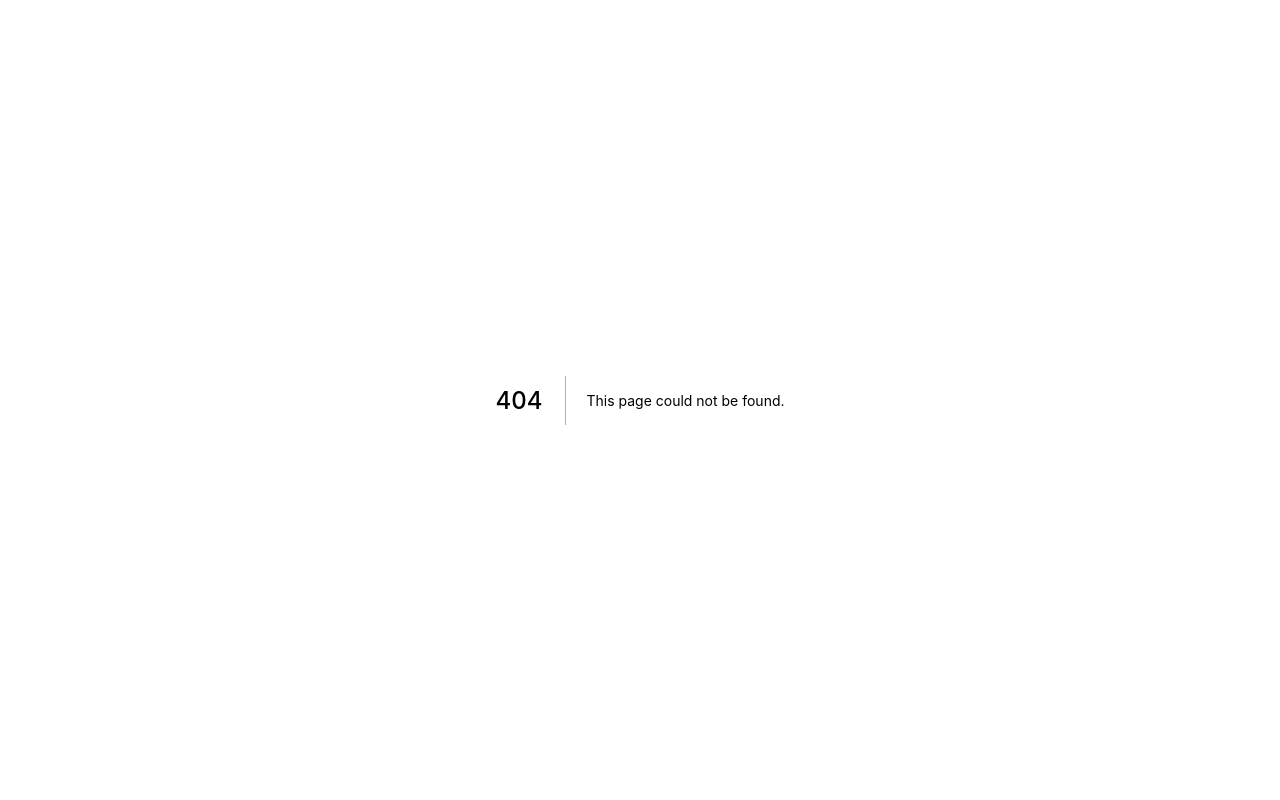
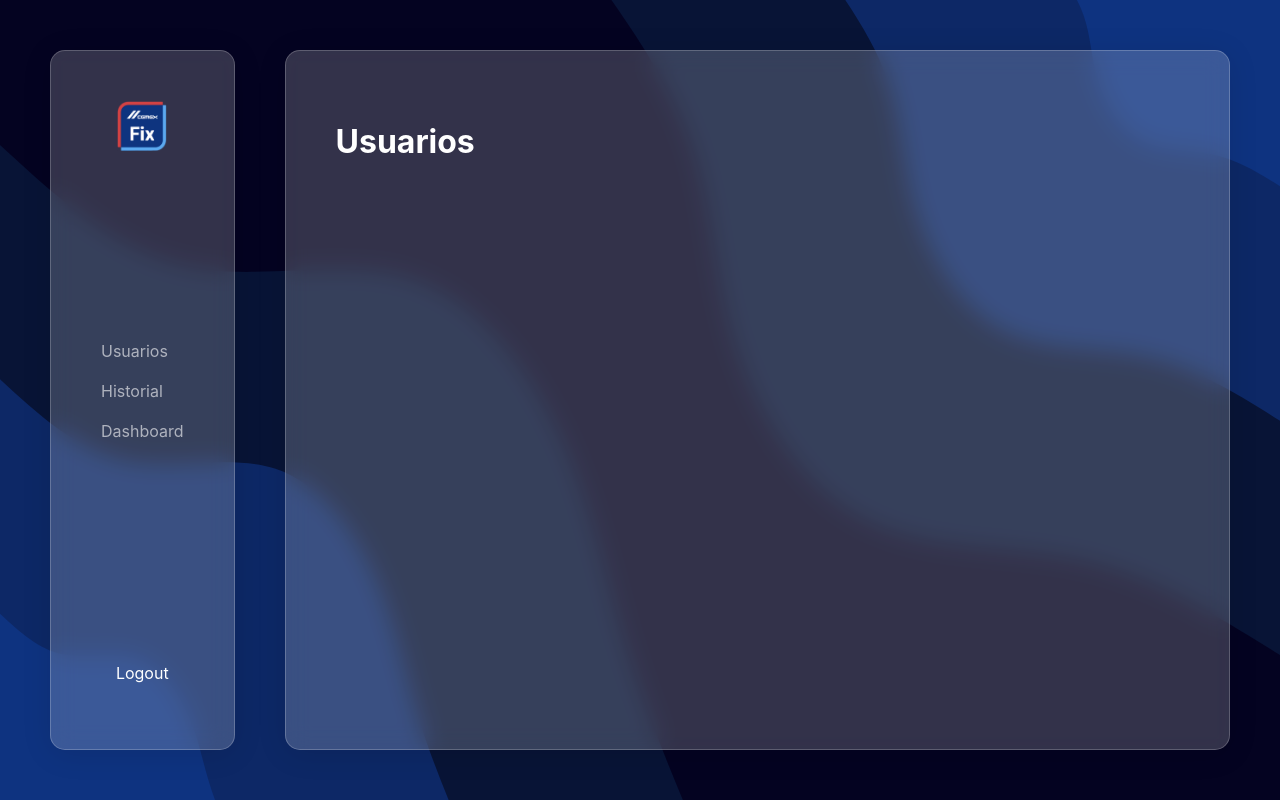
Before and after one commit to Abrahamcepedao/CemexWeb, a Next.js app in the folder front/: page /admin/usuarios in a window 1280 px wide. Before the commit this address had no page. Built offline with nearby package versions, Linux system fonts and the light colour scheme.

Commit message:
Added setup for admin pages

```diff
--- /dev/null
+++ b/front/components/admin/SideBar.tsx
@@ -0,0 +1,95 @@
+/*
+  Component that renders to login page
+*/
+
+import type { NextPage } from 'next'
+
+/* React */
+import React, { useEffect, useState } from 'react'
+
+/* Redux */
+import { setCurrentUser } from "../../redux/actions"
+import { selectUser } from "../../redux/states/users/reducer"
+import { useAppSelector, useAppDispatch } from '../../redux/hooks'
+
+/* Components */
+import Head from 'next/head'
+import Image from 'next/image'
+import Logo from '../../public/logo.png'
+
+/* CSS */
+import styles from '../../styles/components/admin/SideBar.module.css'
+
+const SideBar: NextPage = (props) => {
+  /* useState */
+  const [username, setUsername] = useState('');
+  const [password, setPassword] = useState('');
+  const [isLoggedIn, setIsLoggedIn] = useState(false);
+
+  /* Redux */
+  const dispatch = useAppDispatch(); //function that allows to trigger actions that update the redux state
+  const user = useAppSelector(selectUser) //function that allows to get the current user from the redux state
+
+  useEffect(() => {
+    console.log('user: ', user)
+    if (isLoggedIn) {
+      console.log('logged in');
+    } else {
+      console.log('not logged in');
+    }
+  }, [isLoggedIn]);
+
+  /* Functions */
+
+
+  return (
+    <div className={styles.container}>
+      <Head>
+        <title>Cemex Fix - Dashboard</title>
+        <meta name="description" content="Cemex Fix web application - developed by DFuture" />
+        <link rel="icon" href="/favicon.ico" />
+      </Head>
+
+      <main className={styles.main}>
+        {/* logo */}
+        <div className={styles.logo__container}>
+        <Image src={Logo} width={50} height={50}/>
+        </div>
+
+        {/* links */}
+        <div className={styles.links__container}>
+        {/* usuarios */}
+        <div className={styles.menu__item}>
+            <a href='/admin/usuarios' className={styles.item__link}>
+                {/* icono */}
+                Usuarios
+            </a>
+        </div>
+
+        {/* historial */}
+        <div className={styles.menu__item}>
+            <a href='/admin/historial' className={styles.item__link}>
+                {/* icono */}
+                Historial
+            </a>
+        </div>
+
+        {/* Dashboard */}
+        <div className={styles.menu__item}>
+            <a href='/admin/dashboard' className={styles.item__link}>
+                {/* icono */}
+                Dashboard
+            </a>
+        </div>
+        </div>
+
+        {/* other actions (logout) */}
+        <div className={styles.logout__container}>
+        <p>Logout</p>
+        </div>
+      </main>
+    </div>
+  )
+}
+
+export default SideBar
--- /dev/null
+++ b/front/pages/admin/usuarios.tsx
@@ -0,0 +1,65 @@
+/*
+  Component that renders to login page
+*/
+
+import type { NextPage } from 'next'
+
+/* React */
+import React, { useEffect, useState } from 'react'
+
+/* Redux */
+import { setCurrentUser } from "../../redux/actions"
+import { selectUser } from "../../redux/states/users/reducer"
+import { useAppSelector, useAppDispatch } from '../../redux/hooks'
+
+/* Components */
+import Head from 'next/head'
+import Image from 'next/image'
+import Logo from '../public/logo.png'
+import SideBar from '../../components/admin/SideBar'
+
+/* CSS */
+import styles from '../../styles/admin/Dashboard.module.css'
+
+const Usuarios: NextPage = (props) => {
+  /* useState */
+  const [username, setUsername] = useState('');
+  const [password, setPassword] = useState('');
+  const [isLoggedIn, setIsLoggedIn] = useState(false);
+
+  /* Redux */
+  const dispatch = useAppDispatch(); //function that allows to trigger actions that update the redux state
+  const user = useAppSelector(selectUser) //function that allows to get the current user from the redux state
+
+  useEffect(() => {
+    console.log('user: ', user)
+    if (isLoggedIn) {
+      console.log('logged in');
+    } else {
+      console.log('not logged in');
+    }
+  }, [isLoggedIn]);
+
+  /* Functions */
+
+
+  return (
+    <div className={styles.container}>
+      <Head>
+        <title>Cemex Fix - Usuarios</title>
+        <meta name="description" content="Cemex Fix web application - developed by DFuture" />
+        <link rel="icon" href="/favicon.ico" />
+      </Head>
+
+      <main className={styles.main}>
+          <SideBar/>
+          <div className={styles.dashboard__container}>
+            <h1>Usuarios</h1>
+          </div>
+
+      </main>
+    </div>
+  )
+}
+
+export default Usuarios
--- /dev/null
+++ b/front/styles/admin/Dashboard.module.css
@@ -0,0 +1,27 @@
+.main {
+    min-height: 100vh;
+    display: flex;
+    flex-direction: row;
+    justify-content: between;
+    align-items: center;
+    background-image: url("/img/login/blob-scene-haikei.svg");
+    background-repeat: no-repeat;
+    background-size: cover;
+    background-position: center;
+    padding: 50px;
+}
+
+/* container */
+.dashboard__container {
+    padding: 50px;
+    margin: auto;
+    background: rgba(255, 255, 255, 0.19);
+    border-radius: 15px;
+    box-shadow: 0 4px 30px rgba(0, 0, 0, 0.1);
+    backdrop-filter: blur(11.7px);
+    -webkit-backdrop-filter: blur(11.7px);
+    border: 1px solid rgba(255, 255, 255, 0.21);
+    min-height: calc(100vh - 100px);
+    color: white;
+    flex: 1;
+}
--- /dev/null
+++ b/front/styles/components/admin/SideBar.module.css
@@ -0,0 +1,36 @@
+.main {
+    padding: 50px;
+    margin: auto;
+    background: rgba(255, 255, 255, 0.19);
+    border-radius: 15px;
+    box-shadow: 0 4px 30px rgba(0, 0, 0, 0.1);
+    backdrop-filter: blur(11.7px);
+    -webkit-backdrop-filter: blur(11.7px);
+    border: 1px solid rgba(255, 255, 255, 0.21);
+    min-height: calc(100vh - 100px);
+    color: white;
+    margin-right: 50px;
+    display: flex;
+    flex-direction: column;
+    align-items: center;
+    justify-content: space-between;
+}
+
+
+/* <----logo----> */
+
+/* <----menu----> */
+.links__container {
+    display: flex;
+    flex-direction: column;
+    align-items: left;
+    justify-content: center;
+    flex: 1;
+}
+.menu__item {
+    margin-bottom: 20px;
+    text-align: left;
+}
+.item__link {
+    opacity: 0.6;
+}
```
Also changed, not shown: front/pages/admin/dashboard.tsx (added, +65 -0 lines), front/pages/admin/historial.tsx (added, +65 -0 lines).
